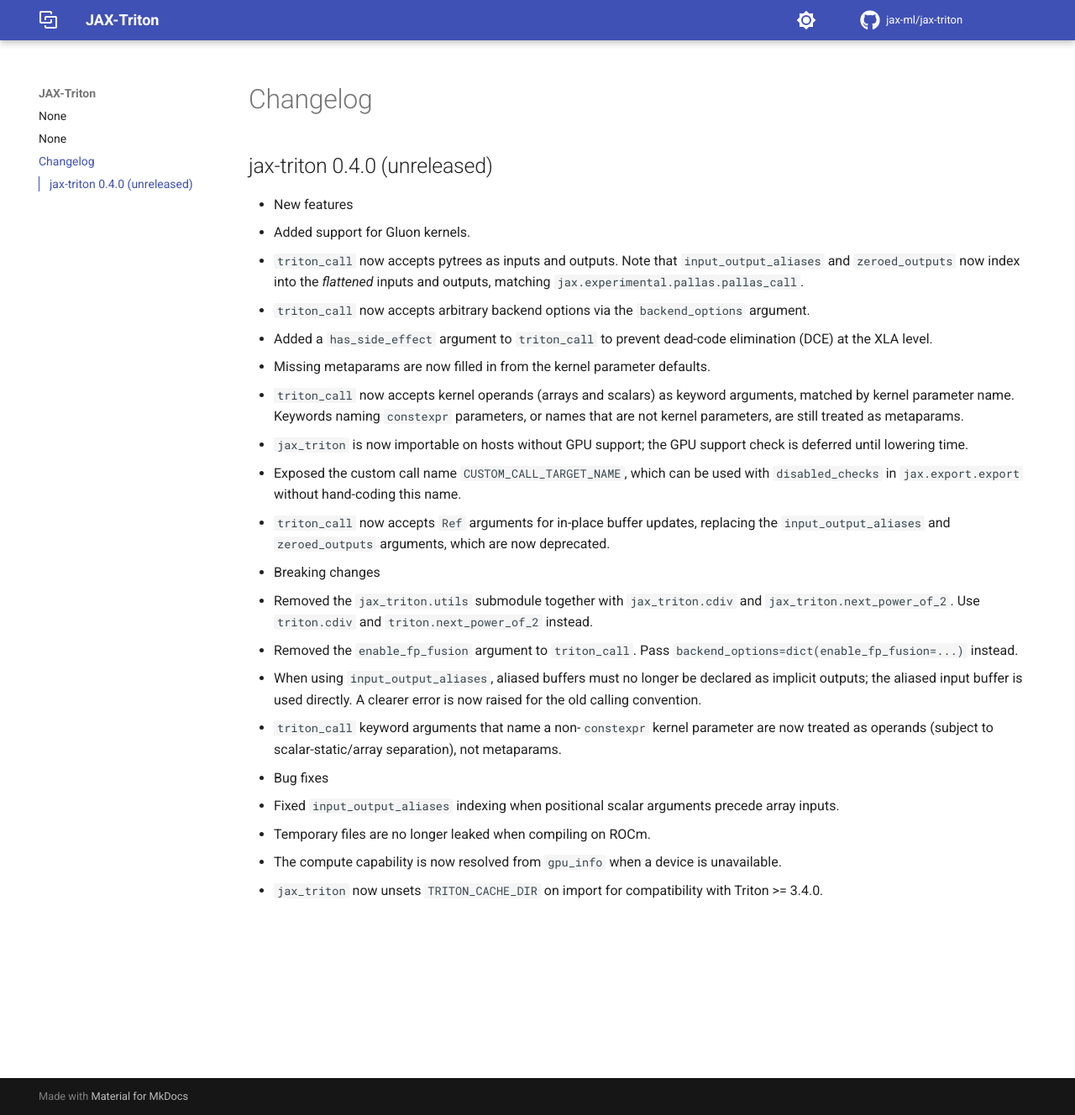
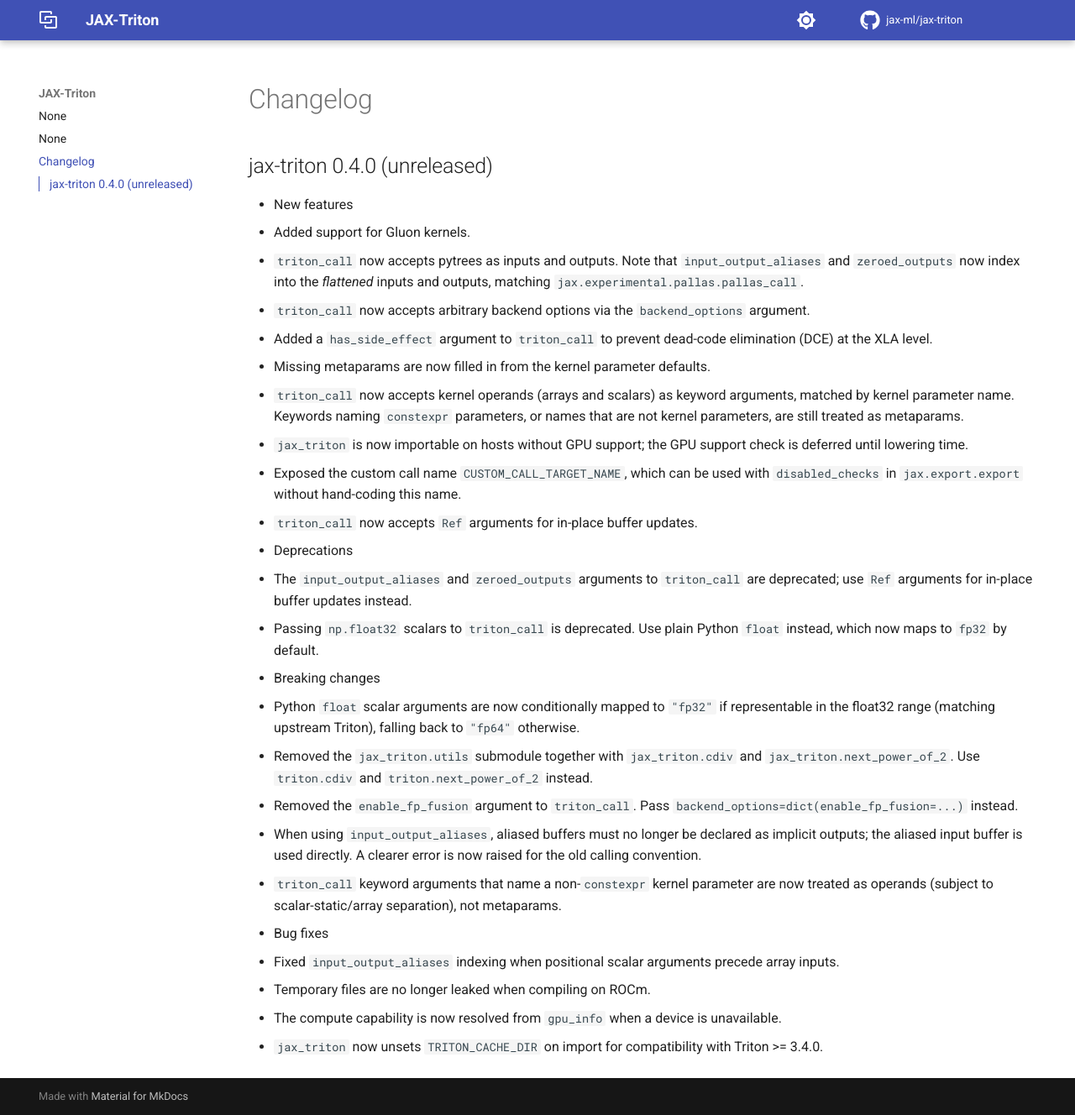
Before and after one commit to jax-ml/jax-triton, an MkDocs documentation site: the page built from docs/changelog.md, in a window 1280 px wide and 1328 px high. Shown: the whole window at 84% size. Built offline with MkDocs 1.6.1 and Material for MkDocs 9.7.7, drawn with Linux system fonts in a browser that asks for light colours; comment, search, counter and statistics services are not loaded.

Commit message:
Aligned `float` handling with upstream Triton
jax-triton now choses f32 or f64 based on the value of a `float` constant.

PiperOrigin-RevId: 959071135

```diff
--- a/docs/changelog.md
+++ b/docs/changelog.md
@@ -24,11 +24,18 @@ Remember to align the itemized text with the first line of an item within a list
     check is deferred until lowering time.
   * Exposed the custom call name `CUSTOM_CALL_TARGET_NAME`, which can be used
     with `disabled_checks` in `jax.export.export` without hand-coding this name.
-  * `triton_call` now accepts `Ref` arguments for in-place buffer updates,
-    replacing the `input_output_aliases` and `zeroed_outputs` arguments,
-    which are now deprecated.
+  * `triton_call` now accepts `Ref` arguments for in-place buffer updates.
+
+* Deprecations
+  * The `input_output_aliases` and `zeroed_outputs` arguments to `triton_call`
+    are deprecated; use `Ref` arguments for in-place buffer updates instead.
+  * Passing `np.float32` scalars to `triton_call` is deprecated. Use plain
+    Python `float` instead, which now maps to `fp32` by default.
 
 * Breaking changes
+  * Python `float` scalar arguments are now conditionally mapped to `"fp32"`
+    if representable in the float32 range (matching upstream Triton), falling
+    back to `"fp64"` otherwise.
   * Removed the `jax_triton.utils` submodule together with `jax_triton.cdiv` and
     `jax_triton.next_power_of_2`. Use `triton.cdiv` and
     `triton.next_power_of_2` instead.
```
Also changed, not shown: 2 other files.
